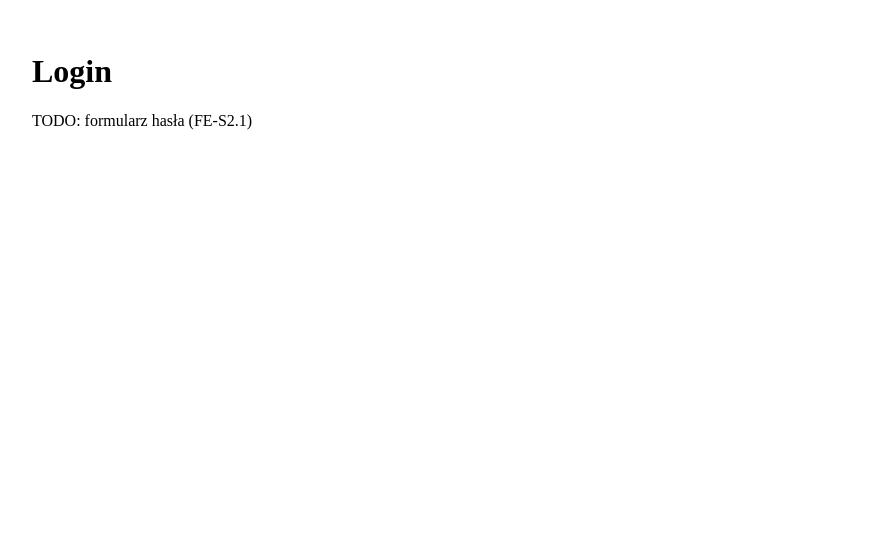
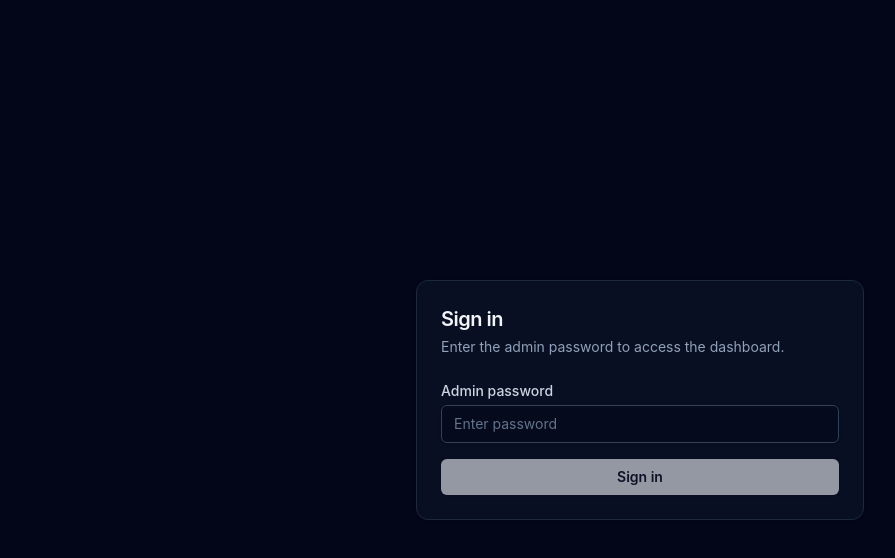
Before and after one commit to Mozlook/mini-siem-frontend, a React (Vite) app: page /login in a window 1280 px wide. Shown: the top 558 px of the page, without its empty margins (0-895 px from the left). Built offline with nearby package versions, Linux system fonts and the light colour scheme; no server answers.

Commit message:
login page

```diff
--- a/src/main.tsx
+++ b/src/main.tsx
@@ -6,6 +6,7 @@ import { ReactQueryDevtools } from "@tanstack/react-query-devtools";
 import App from "./App";
 import { queryClient } from "./queryClient";
 import { AuthProvider } from "./auth/AuthContext";
+import "./index.css";
 
 createRoot(document.getElementById("root")!).render(
   <StrictMode>
--- a/src/pages/ExplorerPage.tsx
+++ b/src/pages/ExplorerPage.tsx
@@ -1,8 +1,19 @@
+import { useAuth } from "../auth/AuthContext";
+
 export default function ExplorerPage() {
+  const { isAuthenticated } = useAuth();
+
   return (
-    <div style={{ padding: 24 }}>
-      <h1>Explorer</h1>
-      <p>TODO: log explorer (FE-S3)</p>
+    <div className="space-y-3">
+      <h1 className="text-xl font-semibold">Explorer</h1>
+
+      {isAuthenticated ? (
+        <div className="inline-flex items-center rounded-md bg-emerald-50 px-2 py-1 text-sm font-medium text-emerald-700 ring-1 ring-emerald-200">
+          Authenticated
+        </div>
+      ) : null}
+
+      <p className="text-sm text-slate-600">TODO: FE-S3</p>
     </div>
   );
 }
--- a/src/pages/LoginPage.tsx
+++ b/src/pages/LoginPage.tsx
@@ -1,8 +1,96 @@
+import { useEffect, useMemo, useState } from "react";
+import type { SyntheticEvent } from "react";
+import { useLocation, useNavigate } from "react-router-dom";
+import { useMutation } from "@tanstack/react-query";
+import { login } from "../api/siem";
+import { ApiError } from "../api/errors";
+import { useAuth } from "../auth/AuthContext";
+
 export default function LoginPage() {
+  const auth = useAuth();
+  const navigate = useNavigate();
+  const location = useLocation();
+
+  const [password, setPassword] = useState("");
+
+  const fromLocation = (location.state as any)?.from;
+  const redirectTo = useMemo(() => {
+    const pathname = fromLocation?.pathname ?? "/";
+    const search = fromLocation?.search ?? "";
+    return `${pathname}${search}`;
+  }, [fromLocation]);
+
+  useEffect(() => {
+    if (auth.isAuthenticated) navigate(redirectTo, { replace: true });
+  }, [auth.isAuthenticated, navigate, redirectTo]);
+
+  const mutation = useMutation({
+    mutationFn: (pwd: string) => login(pwd),
+    onSuccess: (data) => {
+      auth.setAuthToken(data.access_token);
+      navigate(redirectTo, { replace: true });
+    },
+  });
+
+  const errorText = useMemo(() => {
+    if (!mutation.error) return null;
+
+    if (mutation.error instanceof ApiError) {
+      if (mutation.error.status === 401) return "Invalid password.";
+      if (mutation.error.status === 0)
+        return "Network error. Please try again.";
+      return `Login failed (HTTP ${mutation.error.status}).`;
+    }
+
+    return "Login failed. Please try again.";
+  }, [mutation.error]);
+
+  const onSubmit = (e: SyntheticEvent) => {
+    e.preventDefault();
+    const pwd = password.trim();
+    if (!pwd) return;
+    mutation.mutate(pwd);
+  };
+
   return (
-    <div style={{ padding: 24 }}>
-      <h1>Login</h1>
-      <p>TODO: formularz hasła (FE-S2.1)</p>
+    <div className="min-h-screen bg-slate-950 text-slate-100 px-4 flex items-center justify-center">
+      <div className="w-full max-w-md rounded-xl border border-slate-800 bg-slate-900/60 p-6 shadow-sm backdrop-blur">
+        <h1 className="text-xl font-semibold tracking-tight">Sign in</h1>
+        <p className="mt-1 text-sm text-slate-400">
+          Enter the admin password to access the dashboard.
+        </p>
+
+        <form onSubmit={onSubmit} className="mt-6 space-y-4">
+          <div>
+            <label className="block text-sm font-medium text-slate-300">
+              Admin password
+            </label>
+
+            <input
+              type="password"
+              value={password}
+              onChange={(e) => setPassword(e.target.value)}
+              placeholder="Enter password"
+              autoComplete="current-password"
+              className="mt-1 w-full rounded-md border border-slate-700 bg-slate-950/50 px-3 py-2 text-sm text-slate-100 placeholder:text-slate-500 shadow-sm outline-none focus:border-slate-500 focus:ring-2 focus:ring-slate-500/20"
+            />
+          </div>
+
+          <button
+            type="submit"
+            disabled={mutation.isPending || password.trim().length === 0}
+            className="w-full rounded-md bg-slate-100 px-3 py-2 text-sm font-semibold text-slate-900 shadow-sm hover:bg-white disabled:cursor-not-allowed disabled:opacity-60"
+          >
+            {mutation.isPending ? "Signing in..." : "Sign in"}
+          </button>
+
+          {errorText ? (
+            <div className="rounded-md border border-red-900/40 bg-red-950/40 px-3 py-2 text-sm text-red-200">
+              {errorText}
+            </div>
+          ) : null}
+        </form>
+      </div>
     </div>
   );
 }
```
